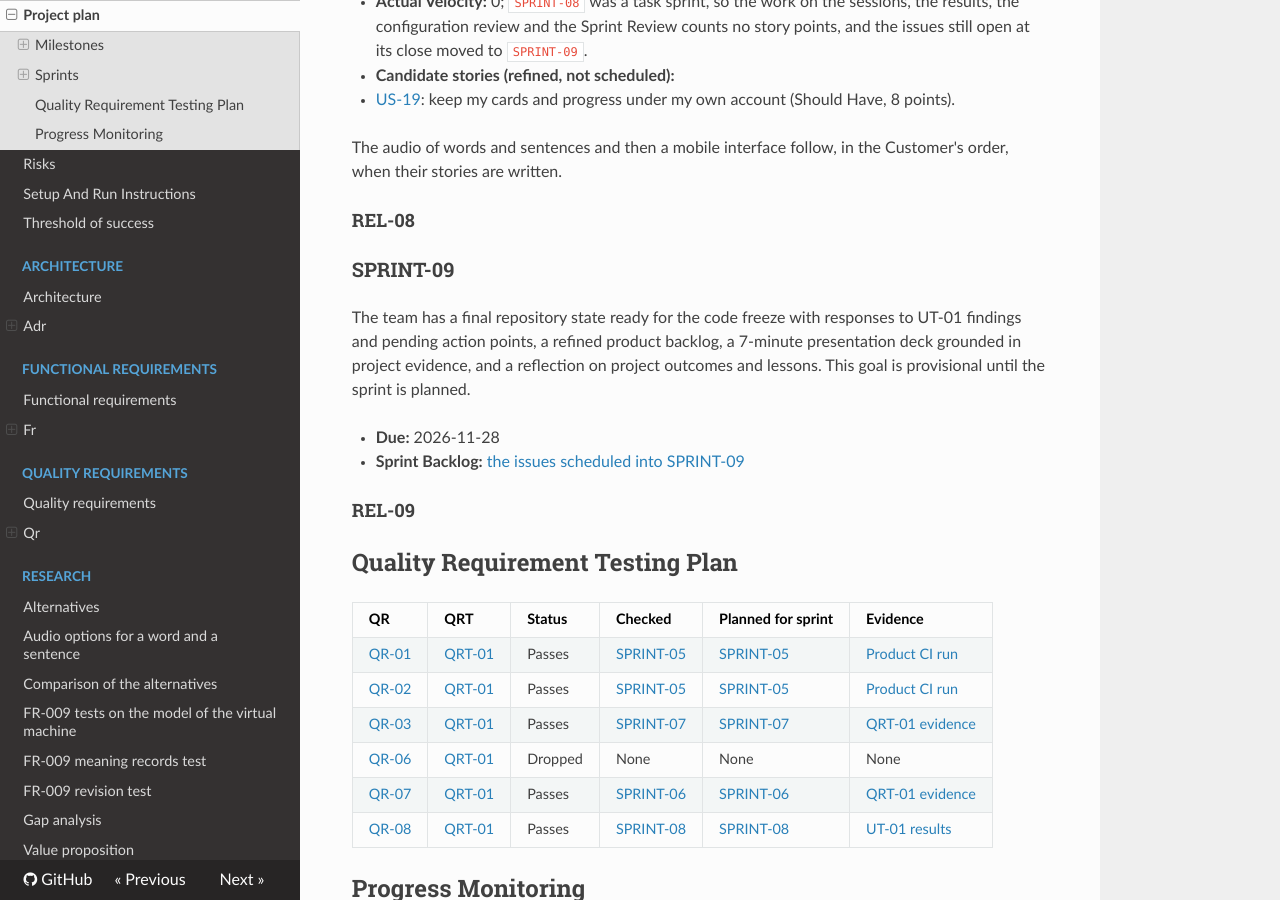
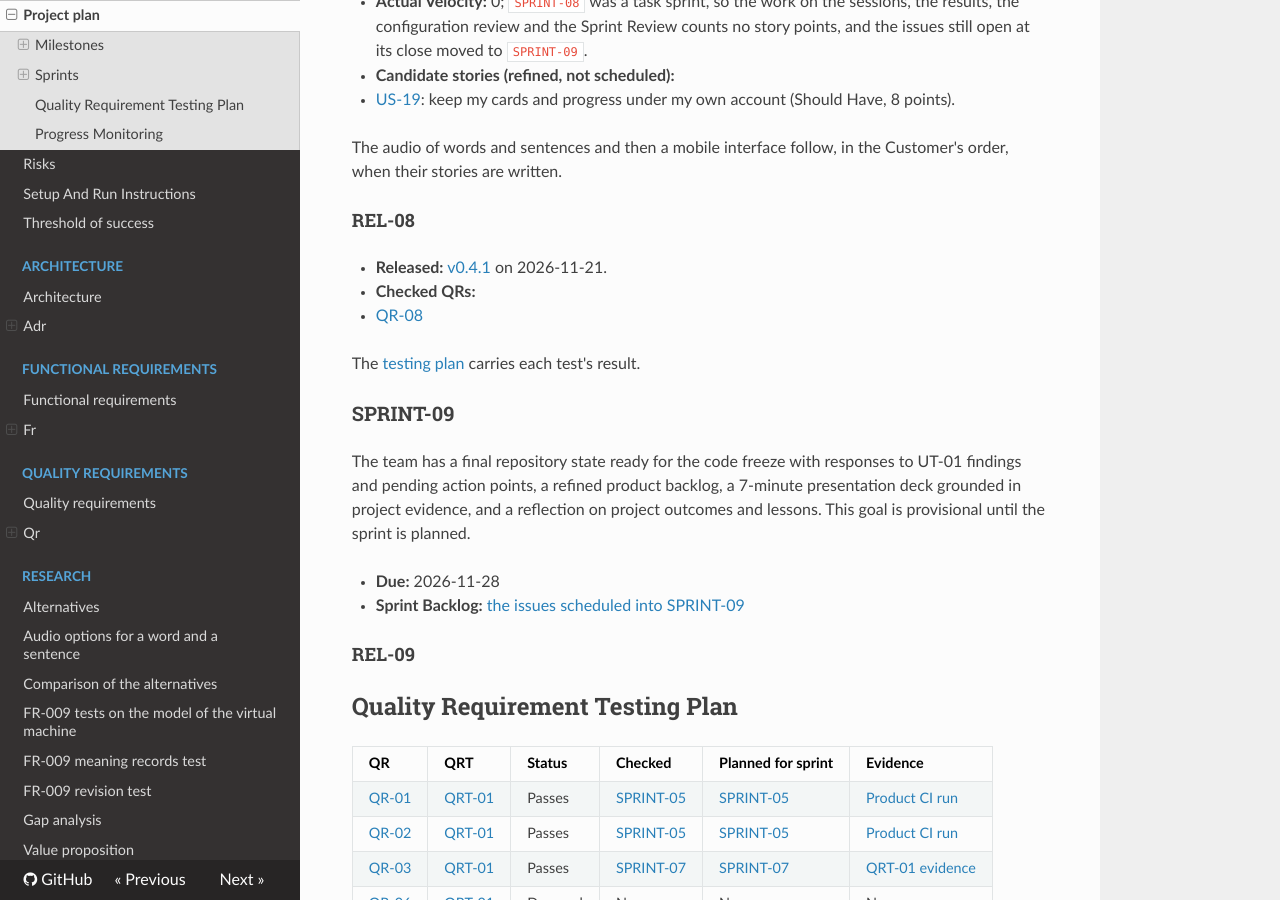
Before and after one commit to itpd-team-6/sentence-cards-generator-team-6, an MkDocs documentation site: the page built from docs/project-plan.md, in a window 1280 px wide and 900 px high, scrolled down 3306 px. Built offline with MkDocs 1.6.1, drawn with Linux system fonts in a browser that asks for light colours; nearby versions of some CDN libraries.

Commit message:
Record the release of REL-08

```diff
--- a/docs/project-plan.md
+++ b/docs/project-plan.md
@@ -126,6 +126,12 @@ The audio of words and sentences and then a mobile interface follow, in the Cust
 
 #### REL-08
 
+- **Released:** [v0.4.1](https://github.com/itpd-team-6/sentence-cards-generator-team-6/releases/tag/v0.4.1) on 2026-11-21.
+- **Checked QRs:**
+  - [QR-08](quality-requirements/qr/QR-08.md)
+
+  The [testing plan](#quality-requirement-testing-plan) carries each test's result.
+
 ### SPRINT-09
 
 The team has a final repository state ready for the code freeze with responses to UT-01 findings and pending action points, a refined product backlog, a 7-minute presentation deck grounded in project evidence, and a reflection on project outcomes and lessons.
```
Also changed, not shown: CHANGELOG.md (+6 -0 lines).
